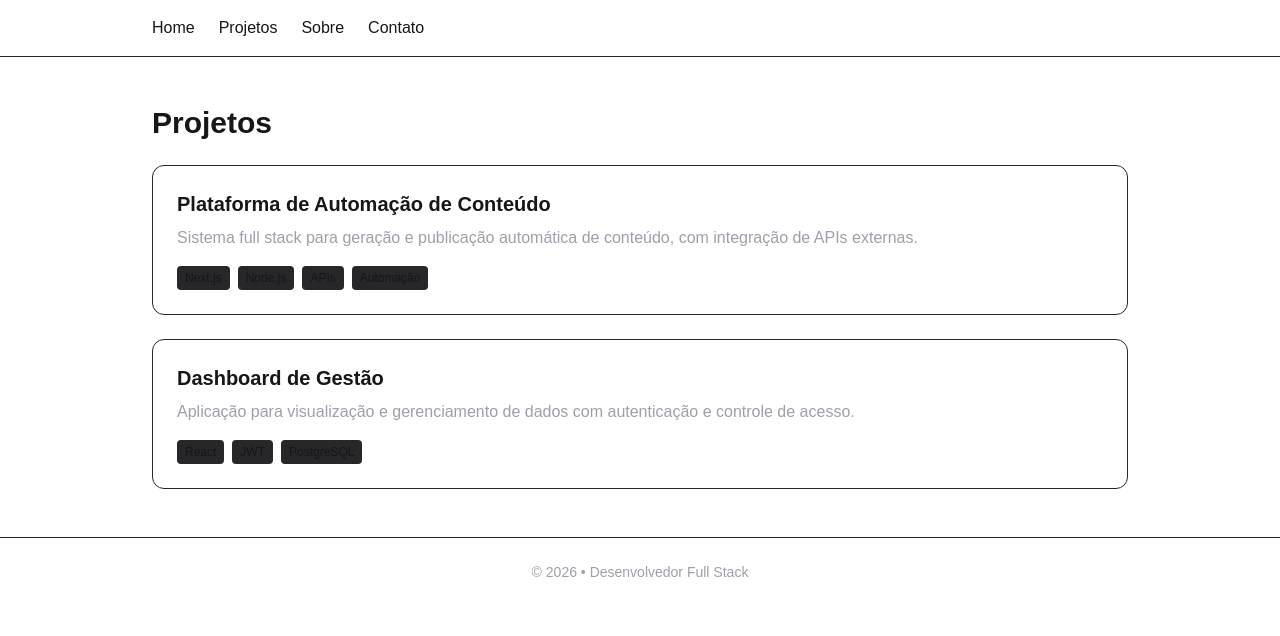
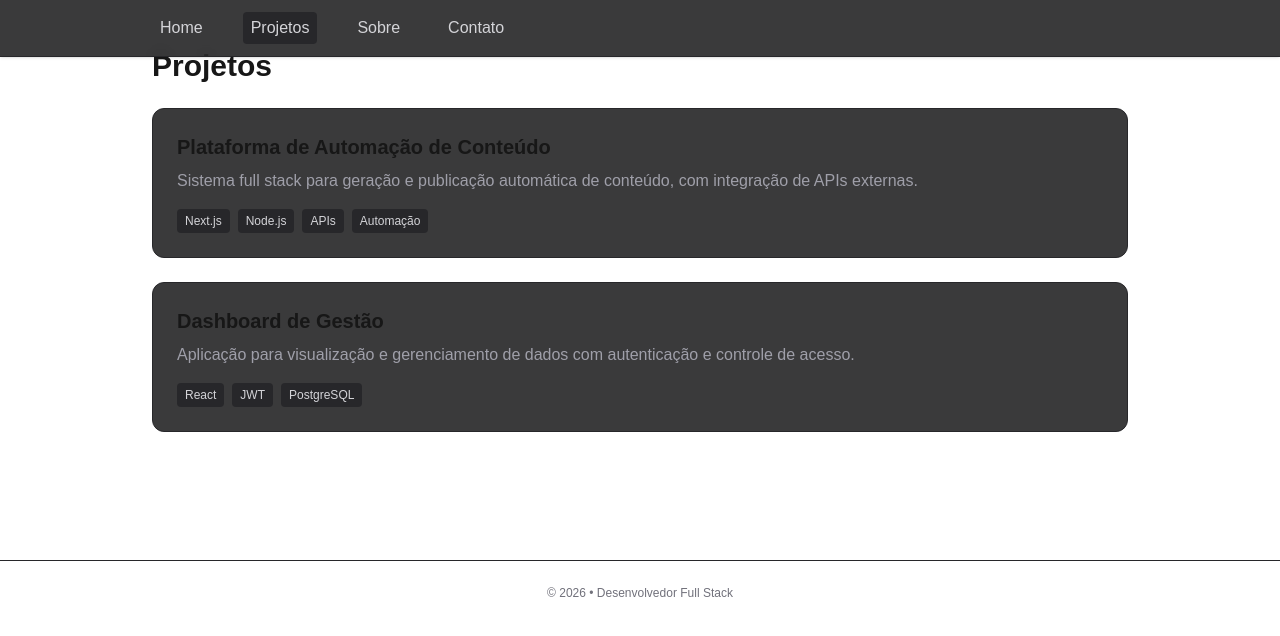
Before and after one commit to RafaelsXavi/portfolio, a Next.js app: page /projetos in a window 1280 px wide. Shown: the top 636 px of the page. Built offline with nearby package versions, Linux system fonts and the light colour scheme.

Commit message:
adiciona animações e melhorias visuais ao layout do portfólio; atualiza dependências

```diff
--- a/app/page.tsx
+++ b/app/page.tsx
@@ -1,65 +1,24 @@
-import Image from "next/image";
+import { motion } from "framer-motion";
 
 export default function Home() {
   return (
-    <div className="flex min-h-screen items-center justify-center bg-zinc-50 font-sans dark:bg-black">
-      <main className="flex min-h-screen w-full max-w-3xl flex-col items-center justify-between py-32 px-16 bg-white dark:bg-black sm:items-start">
-        <Image
-          className="dark:invert"
-          src="/next.svg"
-          alt="Next.js logo"
-          width={100}
-          height={20}
-          priority
-        />
-        <div className="flex flex-col items-center gap-6 text-center sm:items-start sm:text-left">
-          <h1 className="max-w-xs text-3xl font-semibold leading-10 tracking-tight text-black dark:text-zinc-50">
-            To get started, edit the page.tsx file.
-          </h1>
-          <p className="max-w-md text-lg leading-8 text-zinc-600 dark:text-zinc-400">
-            Looking for a starting point or more instructions? Head over to{" "}
-            <a
-              href="https://vercel.com/templates?framework=next.js&utm_source=create-next-app&utm_medium=appdir-template-tw&utm_campaign=create-next-app"
-              className="font-medium text-zinc-950 dark:text-zinc-50"
-            >
-              Templates
-            </a>{" "}
-            or the{" "}
-            <a
-              href="https://nextjs.org/learn?utm_source=create-next-app&utm_medium=appdir-template-tw&utm_campaign=create-next-app"
-              className="font-medium text-zinc-950 dark:text-zinc-50"
-            >
-              Learning
-            </a>{" "}
-            center.
-          </p>
-        </div>
-        <div className="flex flex-col gap-4 text-base font-medium sm:flex-row">
-          <a
-            className="flex h-12 w-full items-center justify-center gap-2 rounded-full bg-foreground px-5 text-background transition-colors hover:bg-[#383838] dark:hover:bg-[#ccc] md:w-[158px]"
-            href="https://vercel.com/new?utm_source=create-next-app&utm_medium=appdir-template-tw&utm_campaign=create-next-app"
-            target="_blank"
-            rel="noopener noreferrer"
-          >
-            <Image
-              className="dark:invert"
-              src="/vercel.svg"
-              alt="Vercel logomark"
-              width={16}
-              height={16}
-            />
-            Deploy Now
-          </a>
-          <a
-            className="flex h-12 w-full items-center justify-center rounded-full border border-solid border-black/[.08] px-5 transition-colors hover:border-transparent hover:bg-black/[.04] dark:border-white/[.145] dark:hover:bg-[#1a1a1a] md:w-[158px]"
-            href="https://nextjs.org/docs?utm_source=create-next-app&utm_medium=appdir-template-tw&utm_campaign=create-next-app"
-            target="_blank"
-            rel="noopener noreferrer"
-          >
-            Documentation
-          </a>
-        </div>
-      </main>
-    </div>
+    <main className="max-w-5xl mx-auto px-6 pt-32 pb-20">
+      <motion.h1
+        initial={{ y: 24, opacity: 0 }}
+        animate={{ y: 0, opacity: 1 }}
+        transition={{ duration: 0.5, ease: "easeOut" }}
+        className="text-4xl md:text-5xl font-bold tracking-tight"
+      >
+        Desenvolvedor Full Stack
+      </motion.h1>
+      <motion.p
+        initial={{ y: 24, opacity: 0 }}
+        animate={{ y: 0, opacity: 1 }}
+        transition={{ delay: 0.15, duration: 0.5, ease: "easeOut" }}
+        className="mt-6 text-zinc-400 text-lg max-w-2xl"
+      >
+        Desenvolvo aplicações web modernas, escaláveis e bem estruturadas, com foco em performance, automação e boas práticas.
+      </motion.p>
+    </main>
   );
 }
--- a/components/Footer.tsx
+++ b/components/Footer.tsx
@@ -1,6 +1,6 @@
 export default function Footer() {
 	return (
-		<footer className="border-t border-zinc-800 py-6 text-center text-sm text-zinc-400">
+		<footer className="border-t border-zinc-800 py-6 text-center text-xs text-zinc-500 mt-20">
 			© {new Date().getFullYear()} • Desenvolvedor Full Stack
 		</footer>
 	);
--- a/components/Header.tsx
+++ b/components/Header.tsx
@@ -1,14 +1,39 @@
+"use client";
 import Link from "next/link";
+import { usePathname } from "next/navigation";
+import { motion } from "framer-motion";
+import clsx from "clsx";
+
+const navLinks = [
+	{ href: "/", label: "Home" },
+	{ href: "/projetos", label: "Projetos" },
+	{ href: "/sobre", label: "Sobre" },
+	{ href: "/contato", label: "Contato" },
+];
 
 export default function Header() {
+	const pathname = usePathname();
 	return (
-		<header className="border-b border-zinc-800">
-			<nav className="max-w-5xl mx-auto px-6 py-4 flex gap-6">
-				<Link href="/">Home</Link>
-				<Link href="/projetos">Projetos</Link>
-				<Link href="/sobre">Sobre</Link>
-				<Link href="/contato">Contato</Link>
+		<motion.header
+			initial={{ y: -32, opacity: 0 }}
+			animate={{ y: 0, opacity: 1 }}
+			transition={{ duration: 0.4, ease: "easeOut" }}
+			className="fixed top-0 left-0 w-full z-30 backdrop-blur border-b border-zinc-800 bg-zinc-950/80 shadow-sm"
+		>
+			<nav className="max-w-5xl mx-auto px-6 py-3 flex gap-8">
+				{navLinks.map(link => (
+					<Link
+						key={link.href}
+						href={link.href}
+						className={clsx(
+							"transition-colors text-zinc-300 hover:text-white font-medium px-2 py-1 rounded",
+							pathname === link.href && "text-white bg-zinc-800"
+						)}
+					>
+						{link.label}
+					</Link>
+				))}
 			</nav>
-		</header>
+		</motion.header>
 	);
 }
--- a/components/ProjectCard.tsx
+++ b/components/ProjectCard.tsx
@@ -1,3 +1,5 @@
+import { motion } from "framer-motion";
+
 type Props = {
 	title: string;
 	description: string;
@@ -6,16 +8,20 @@ type Props = {
 
 export default function ProjectCard({ title, description, techs }: Props) {
 	return (
-		<div className="border border-zinc-800 rounded-xl p-6">
+		<motion.div
+			whileHover={{ y: -4, boxShadow: "0 4px 32px 0 #00000033" }}
+			transition={{ type: "spring", stiffness: 300, damping: 24 }}
+			className="border border-zinc-800 rounded-xl p-6 bg-zinc-950/80 transition-all"
+		>
 			<h3 className="text-xl font-semibold">{title}</h3>
 			<p className="mt-2 text-zinc-400">{description}</p>
 			<div className="mt-4 flex flex-wrap gap-2">
 				{techs.map(t => (
-					<span key={t} className="text-xs bg-zinc-800 px-2 py-1 rounded">
+					<span key={t} className="text-xs bg-zinc-800 px-2 py-1 rounded text-zinc-300">
 						{t}
 					</span>
 				))}
 			</div>
-		</div>
+		</motion.div>
 	);
 }
--- a/package.json
+++ b/package.json
@@ -9,6 +9,8 @@
     "lint": "eslint"
   },
   "dependencies": {
+    "clsx": "^2.1.1",
+    "framer-motion": "^12.30.0",
     "next": "16.1.6",
     "react": "19.2.3",
     "react-dom": "19.2.3"
```
Also changed, not shown: 1 other file (tests, documents, lock files or other folders).
